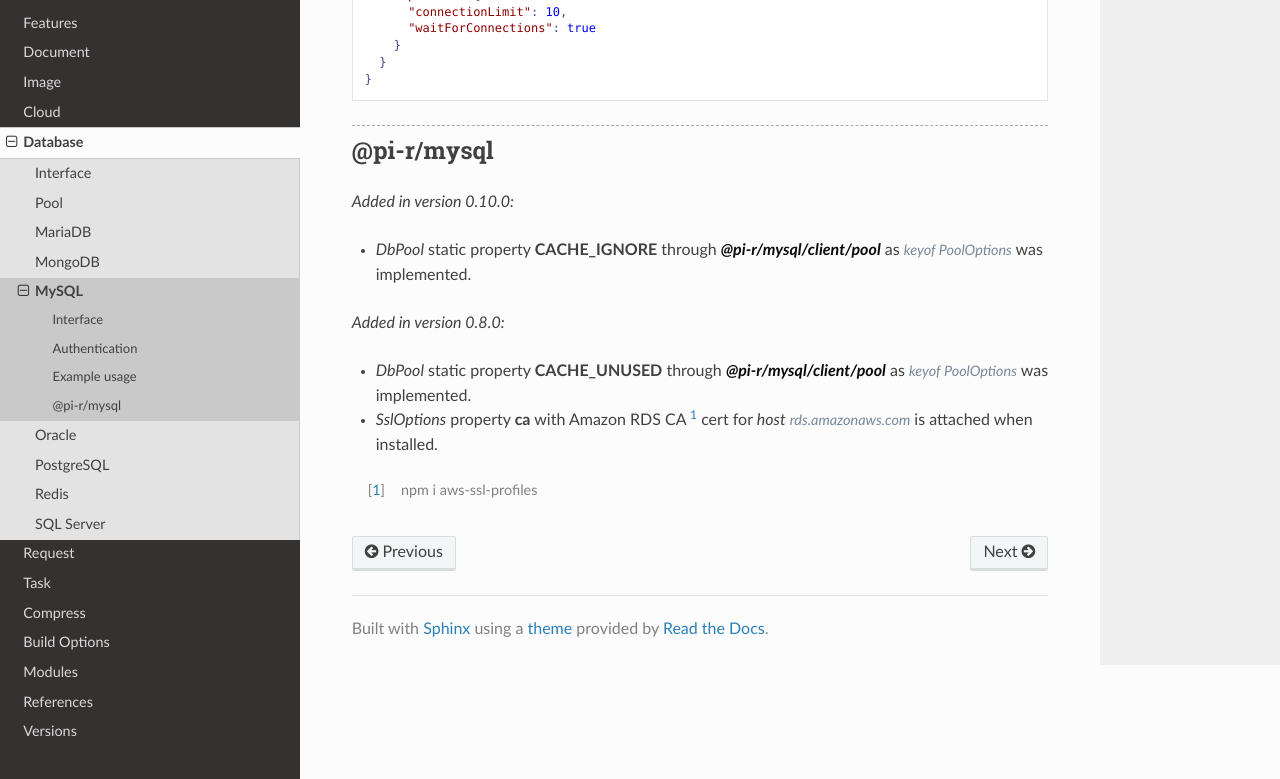
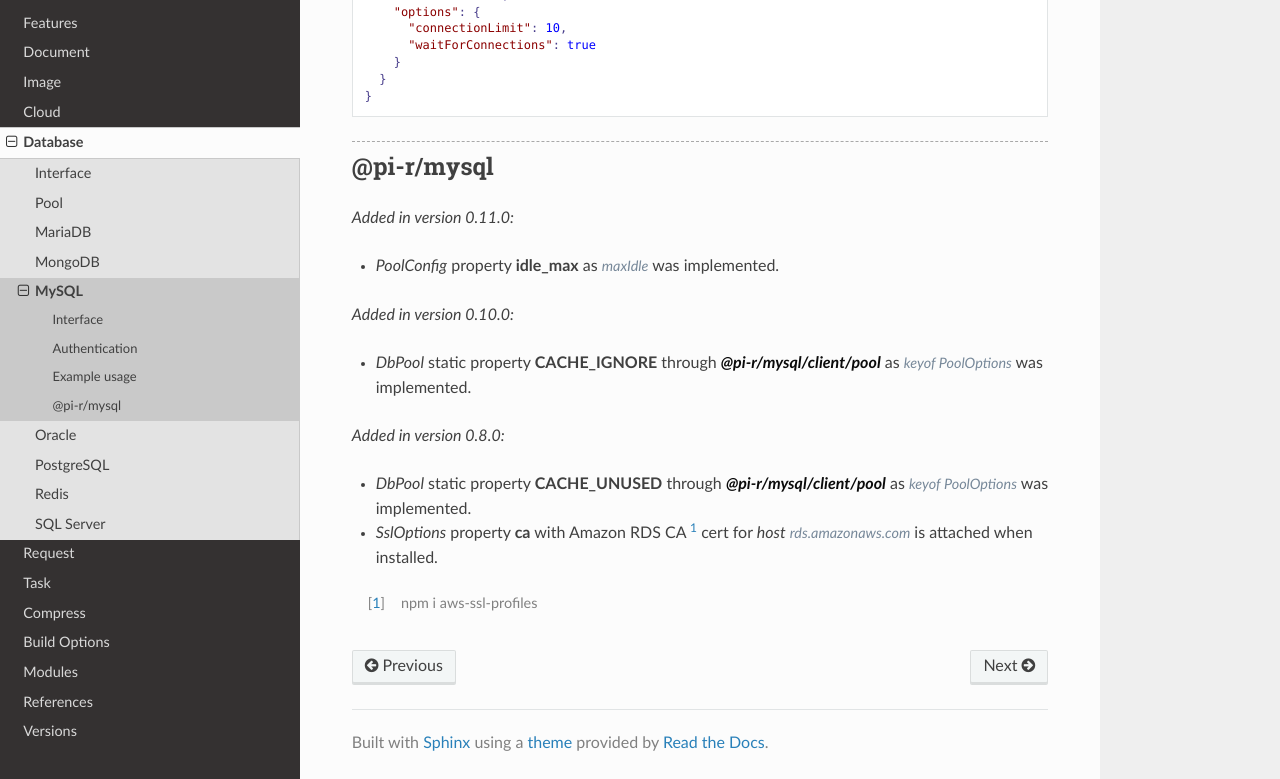
Before and after one commit to anpham6/chrome-docs, a Sphinx documentation site: the page built from source/db/mysql.rst, in a window 1280 px wide and 900 px high, scrolled down 1708 px, cut to the strip 121-900 px from the top of the window. Built offline with Sphinx 7.4.7 and the Read the Docs theme 3.1.0, drawn with Linux system fonts in a browser that asks for light colours; some of the changed text lies outside the part shown.

Commit message:
AWS: Client method deleteObjectsV3 ignored property warning.

```diff
--- a/source/cloud/aws-v3.rst
+++ b/source/cloud/aws-v3.rst
@@ -306,6 +306,10 @@ Example usage
 
   - *AWSStorage* properties **upload** | **download** extended :target:`CopyObjectAction` as :alt:`copyObject | copyObject[]`.
 
+.. versionchanged:: 0.11.0
+
+  - *ICloudServiceClient* method **deleteObjectsV3** overrides :target:`Bucket` property in :alt:`ListObjectsRequest` with method parameter *Bucket*.
+
 .. versionadded:: 0.10.0
 
   - *DynamoDB* send method **TransactGetCommand** using *TransactGetItemsCommandInput* was implemented.
--- a/source/cloud/aws.rst
+++ b/source/cloud/aws.rst
@@ -288,6 +288,10 @@ Example usage
 
   - *AWSStorage* properties **upload** | **download** extended :target:`CopyObjectAction` as :alt:`copyObject | copyObject[]`.
 
+.. versionchanged:: 0.11.0
+
+  - *ICloudServiceClient* method **deleteObjectsV3** overrides :target:`Bucket` property in :alt:`ListObjectsRequest` with method parameter *Bucket*.
+
 .. versionadded:: 0.10.0
 
   - *DynamoDB* method **transactGet** using *TransactGetItemsInput* was implemented.
--- a/source/db/mysql.rst
+++ b/source/db/mysql.rst
@@ -34,6 +34,7 @@ Pool
   interface PoolConfig {
       max?: number; // connectionLimit
       idle?: number; // idleTimeout
+      idle_max?: number; // maxIdle
       queue_max?: number; // queueLimit
       timeout?: number; // connectTimeout
   }
@@ -106,6 +107,10 @@ Example usage
 @pi-r/mysql
 ===========
 
+.. versionadded:: 0.11.0
+
+  - *PoolConfig* property **idle_max** as :alt:`maxIdle` was implemented.
+
 .. versionadded:: 0.10.0
 
   - *DbPool* static property **CACHE_IGNORE** through :target:`@pi-r/mysql/client/pool` as :alt:`keyof PoolOptions` was implemented.
```
